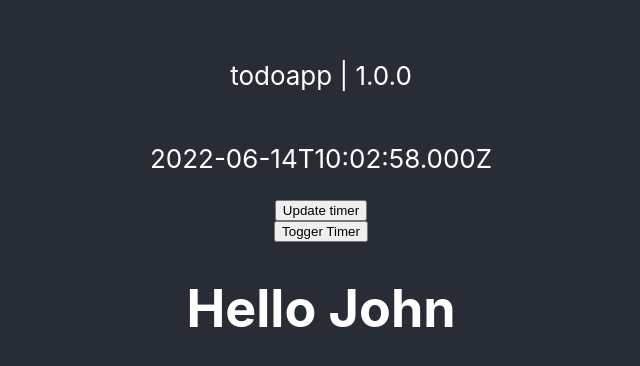
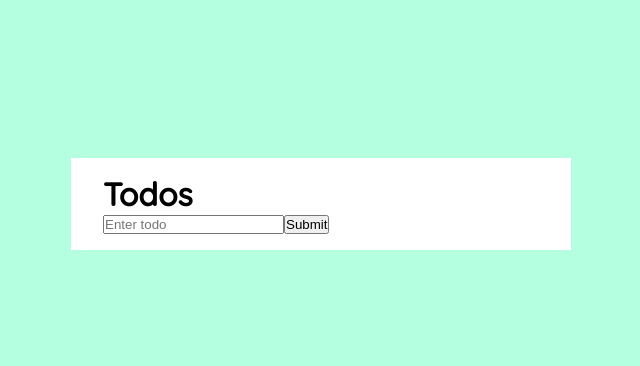
Before and after one commit to VidyaConsultancy/todoapp-react, a React (Create React App) app: page / in a window 1280 px wide. Shown: the part 196-562 px from the top of the page, without its empty margins (319-959 px from the left). Built offline with nearby package versions, Linux system fonts and the light colour scheme.

Commit message:
code refactor

```diff
--- a/package.json
+++ b/package.json
@@ -9,6 +9,7 @@
     "react": "^18.1.0",
     "react-dom": "^18.1.0",
     "react-scripts": "5.0.1",
+    "uuid": "^8.3.2",
     "web-vitals": "^2.1.4"
   },
   "scripts": {
--- a/src/App.css
+++ /dev/null
@@ -1,14 +0,0 @@
-.App {
-  text-align: center;
-}
-
-.App-header {
-  background-color: #282c34;
-  min-height: 100vh;
-  display: flex;
-  flex-direction: column;
-  align-items: center;
-  justify-content: center;
-  font-size: calc(10px + 2vmin);
-  color: white;
-}
--- a/src/App.jsx
+++ /dev/null
@@ -1,31 +0,0 @@
-import { useState } from "react";
-import "./App.css";
-import { Greet } from "./Greet";
-
-const App = (properties) => {
-  const [timer, setTimer] = useState(new Date().toISOString());
-  const [shouldShowTimer, setShouldShowTimer] = useState(true);
-  const updateTimer = () => {
-    setTimer(new Date().toISOString());
-  };
-  return (
-    <div className="App">
-      <header className="App-header">
-        <p>
-          {properties.appName} | {properties.version}
-        </p>
-        {shouldShowTimer ? <p>{timer}</p> : "No timer"}
-        <button onClick={updateTimer}>Update timer</button>
-        <button onClick={() => setShouldShowTimer(!shouldShowTimer)}>
-          Togger Timer
-        </button>
-        <Greet name="John" />
-        {/* <Greet name="Jane" />
-        <Greet name="Jonas" />
-        <Greet name="Smith" /> */}
-      </header>
-    </div>
-  );
-};
-
-export default App;
--- /dev/null
+++ b/src/components/app/App.css
@@ -0,0 +1,6 @@
+.app {
+    min-height: 100vh;
+    background-color: #B5FFE1;
+    display: grid;
+    place-items: center;
+}
--- /dev/null
+++ b/src/components/app/App.jsx
@@ -0,0 +1,12 @@
+import { Todos } from "../todos/Todos";
+import "./App.css";
+
+const App = () => {
+  return (
+    <div className="app">
+      <Todos />
+    </div>
+  );
+};
+
+export default App;
--- a/src/Greet.jsx
+++ b/src/components/greet/Greet.jsx
@@ -1,5 +1,5 @@
 import React from "react";
-import { Timer } from "./Timer";
+import { Timer } from "../timer/Timer";
 
 export class Greet extends React.Component {
   constructor(props) {
--- /dev/null
+++ b/src/components/todos/Todos.css
@@ -0,0 +1,10 @@
+.todos {
+    max-width: 500px;
+    width: 100%;
+    margin-inline: auto;
+    padding: 1em 2em;
+    background-color: #ffffff;
+}
+.todos-item--completed {
+    text-decoration: line-through;
+}
--- /dev/null
+++ b/src/components/todos/Todos.jsx
@@ -0,0 +1,50 @@
+import { useState } from "react";
+import "./Todos.css";
+
+export const Todos = () => {
+  const [todoItem, setTodoItem] = useState("");
+  const todos = [];
+  const handleTodoSubmit = (e) => {
+    e.preventDefault();
+    // const todo = document.getElementById("todo").value;
+    console.log(todoItem);
+  }
+
+  const updateTodoItemData = (e) => {
+    setTodoItem(e.target.value);
+  };
+  return (
+    <div className="todos">
+      <div className="todos__header">
+        <h1 className="todos__title">Todos</h1>
+      </div>
+      <div className="todos__body">
+        <ul className="todos-list">
+          {todos.map((todo) => (
+            <li
+              className={`todos-item ${
+                todo.isCompleted ? "todos-item--completed" : ""
+              }`}
+            >
+              {todo.todo}
+            </li>
+          ))}
+        </ul>
+      </div>
+      <div className="todos__footer">
+        <form className="todos-form" onSubmit={handleTodoSubmit}>
+          <input
+            type="text"
+            name="todo"
+            id="todo"
+            placeholder="Enter todo"
+            className="form-control"
+            value={todoItem}
+            onChange={updateTodoItemData}
+          />
+          <button type="submit">Submit</button>
+        </form>
+      </div>
+    </div>
+  );
+};
--- a/src/index.css
+++ b/src/index.css
@@ -1,6 +1,14 @@
+@import url('https://fonts.googleapis.com/css2?family=Quicksand:wght@500&family=Raleway:wght@300&display=swap');
+
+*, *::after, *::before {
+  box-sizing: border-box;
+  margin: 0;
+  padding: 0;
+}
+
 body {
   margin: 0;
-  font-family: -apple-system, BlinkMacSystemFont, 'Segoe UI', 'Roboto', 'Oxygen',
+  font-family: 'Raleway', -apple-system, BlinkMacSystemFont, 'Segoe UI', 'Roboto', 'Oxygen',
     'Ubuntu', 'Cantarell', 'Fira Sans', 'Droid Sans', 'Helvetica Neue',
     sans-serif;
   -webkit-font-smoothing: antialiased;
@@ -11,3 +19,9 @@ code {
   font-family: source-code-pro, Menlo, Monaco, Consolas, 'Courier New',
     monospace;
 }
+
+h1, h2, h3, h4, h5, h6 {
+  font-family: 'Quicksand', -apple-system, BlinkMacSystemFont, 'Segoe UI', 'Roboto', 'Oxygen',
+    'Ubuntu', 'Cantarell', 'Fira Sans', 'Droid Sans', 'Helvetica Neue',
+    sans-serif;
+}
--- a/src/index.js
+++ b/src/index.js
@@ -1,13 +1,13 @@
 import React from 'react';
 import ReactDOM from 'react-dom/client';
 import './index.css';
-import App from './App';
+import App from './components/app/App';
 import reportWebVitals from './reportWebVitals';
 
 const root = ReactDOM.createRoot(document.getElementById('root'));
 root.render(
   <React.StrictMode>
-    <App appName="todoapp" version="1.0.0" />
+    <App />
   </React.StrictMode>
 );
 
```
Also changed, not shown: src/components/todos/Todo.js (added, +11 -0 lines), src/components/timer/Timer.jsx (renamed from src/Timer.jsx), 2 other files (tests, documents, lock files or other folders).
